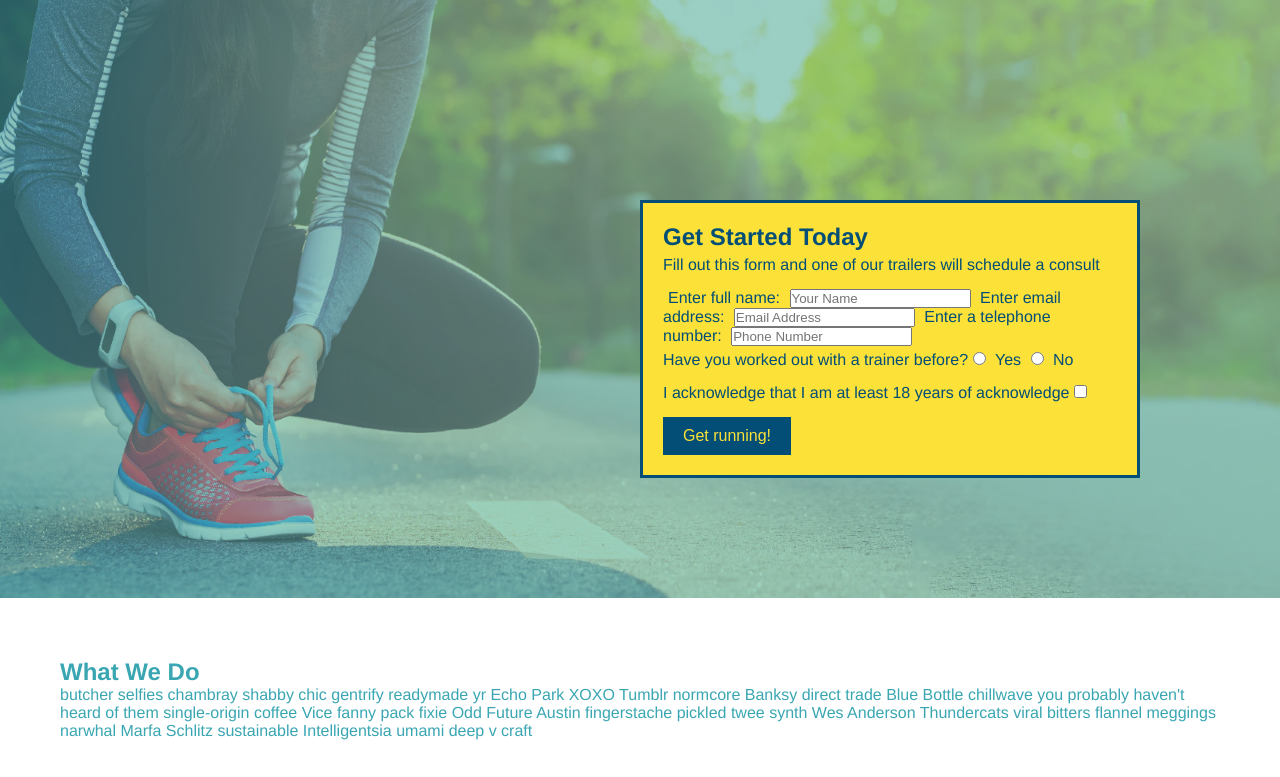
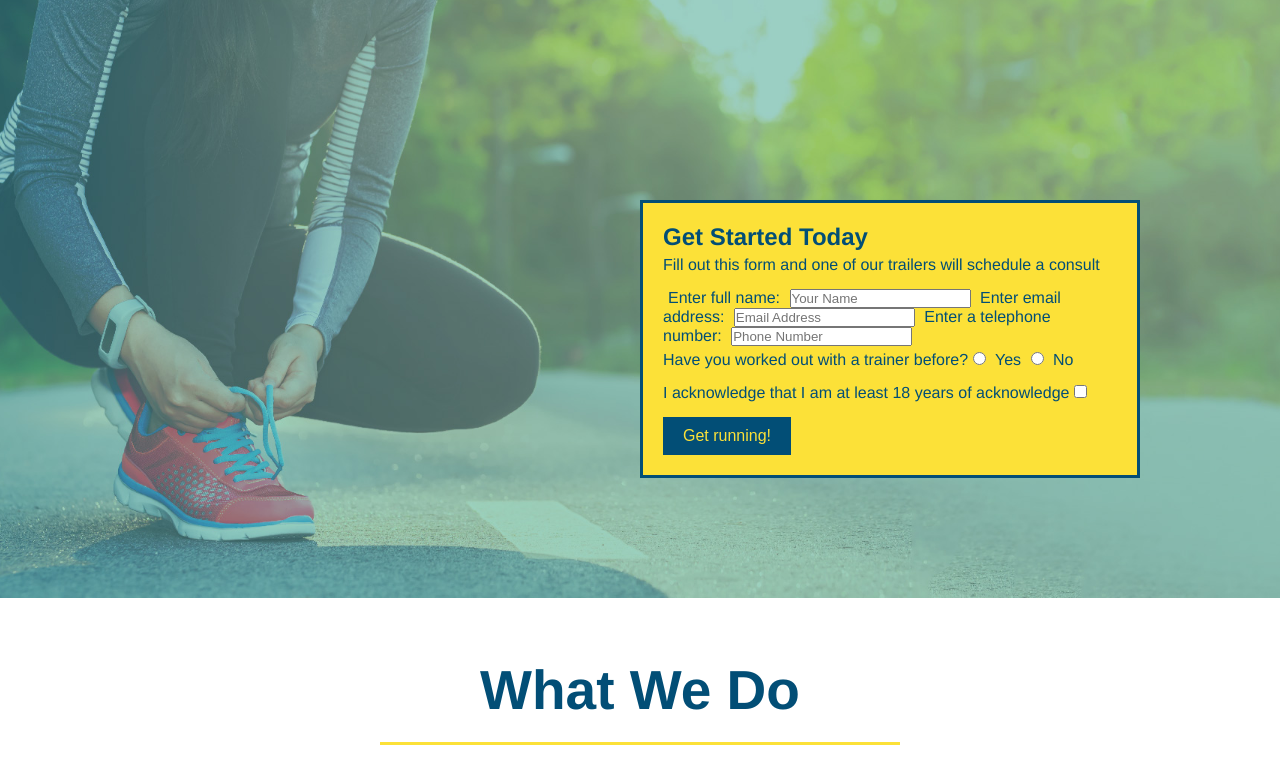
Before and after one commit to hlry/run-buddy, a plain HTML site: page index.html in a window 1280 px wide. Shown: the part 98-875 px from the top of the page. Drawn offline with Linux system fonts and the light colour scheme.

Commit message:
style what we do section

```diff
--- a/assets/css/style.css
+++ b/assets/css/style.css
@@ -100,6 +100,28 @@ footer a {
     font-size: 16px;
 }
 
+.intro {
+    text-align: center;
+}
+
+.intro h2 {
+    display: inline-block;
+    font-size: 55px;
+    color: #024e76;
+    margin-bottom: 35px;
+    padding: 0 100px 20px 100px;
+    border-bottom: 3px solid;
+    border-color: #fce138;
+}
+
+.intro p {
+    line-height: 1.7;
+    color: #39a6b2;
+    width: 80%;
+    font-size: 20px;
+    margin: 0 auto;
+}
+
 /* Hero Style End */
 
 section {
--- a/index.html
+++ b/index.html
@@ -57,14 +57,14 @@
       </div>
     </section>
     <!-- "what we do" section -->
-    <section id="what-we-do">
+    <section id="what-we-do" class="intro">
         <h2>What We Do</h2>
         <p>
           butcher selfies chambray shabby chic gentrify readymade yr Echo Park XOXO Tumblr normcore Banksy direct trade Blue Bottle chillwave you probably haven't heard of them single-origin coffee Vice fanny pack fixie Odd Future Austin fingerstache pickled twee synth Wes Anderson Thundercats viral bitters flannel meggings narwhal Marfa Schlitz sustainable Intelligentsia umami deep v craft
         </p>
     </section>
     <!-- "what you do" section -->
-    <section id="what-you-do">
+    <section id="what-you-do" class="intro">
         <h2>What You Do</h2>
 
         <div>
@@ -93,11 +93,11 @@
 
     </section>
     <!-- "meet the trainers" section -->
-    <section id="meet-trainers">
+    <section id="meet-trainers" class="intro">
         <h2>Meet the Trainers</h2>
     </section>
     <!-- "reach out" section -->
-    <section id="reach-out">
+    <section id="reach-out" class="intro">
         <h2>Reach Out</h2>
     </section>
     <!-- footer -->
```
